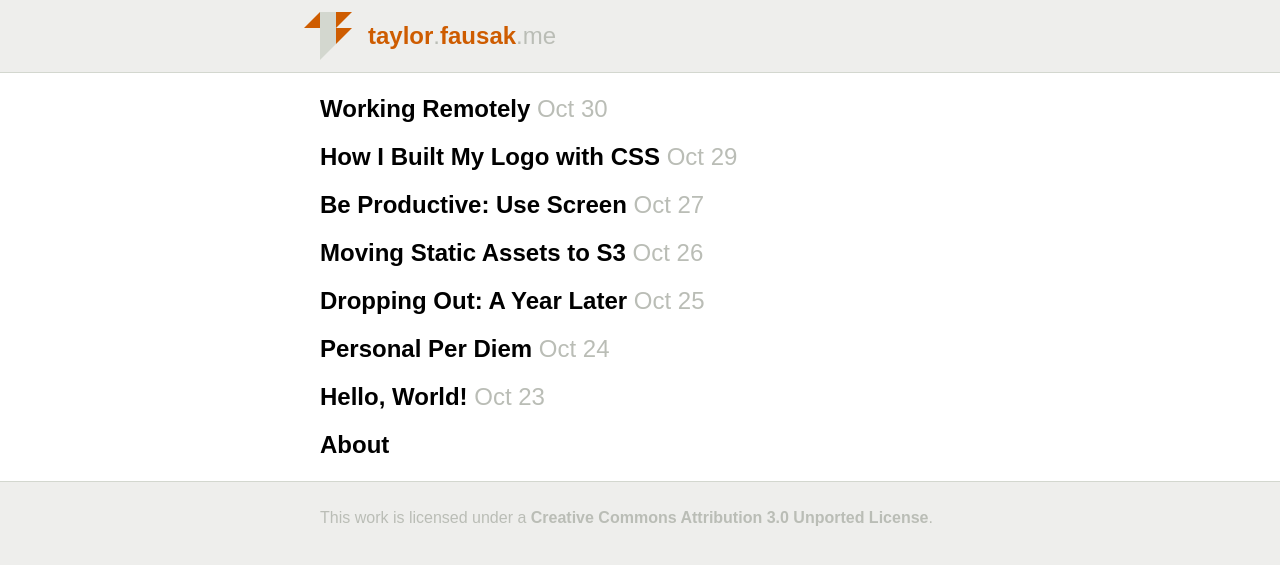
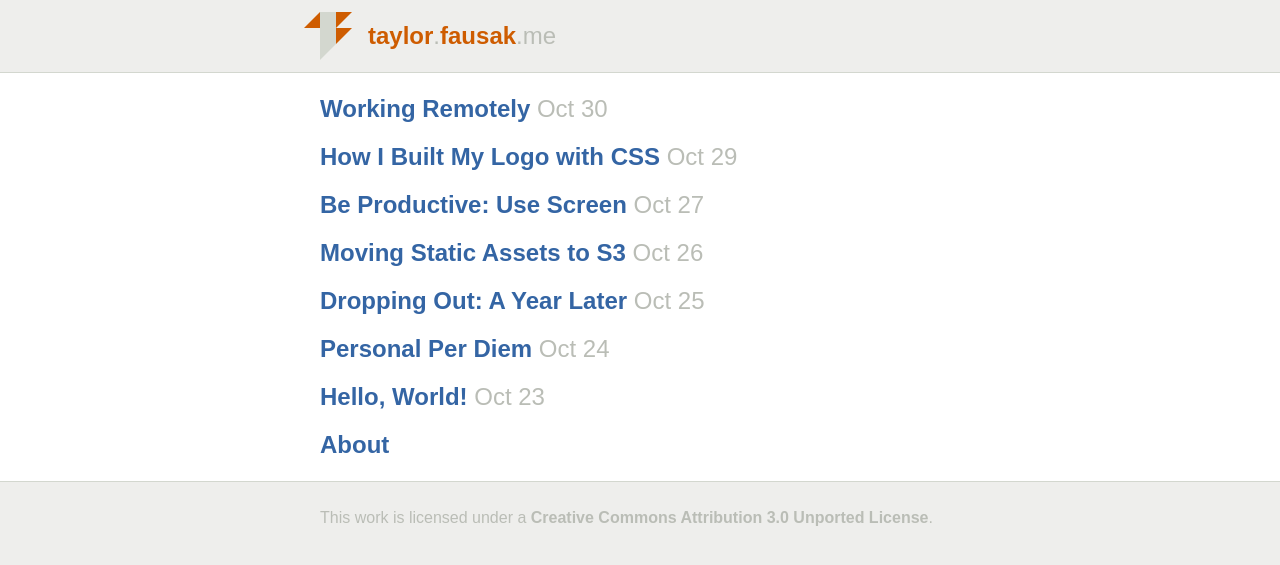
Before and after one commit to tfausak/tfausak.github.io, a Jekyll site: the page built from index.html, in a window 1280 px wide. Shown: the top 565 px of the page. Built offline with Jekyll 4.4.1, drawn with Linux system fonts in a browser that asks for light colours.

Commit message:
Remove color from post titles.
They should inherit the generic link colors now. That means that
you'll be able to tell which ones you've read already.

```diff
--- a/static/styles/main.css
+++ b/static/styles/main.css
@@ -213,9 +213,6 @@ html, body {
 .post-title a {
     text-decoration: none;
 }
-.post-title strong {
-    color: #000000;
-}
 .post-title time {
     color: #babdb6;
 }
```
Also changed, not shown: static/styles/main.min.css.
